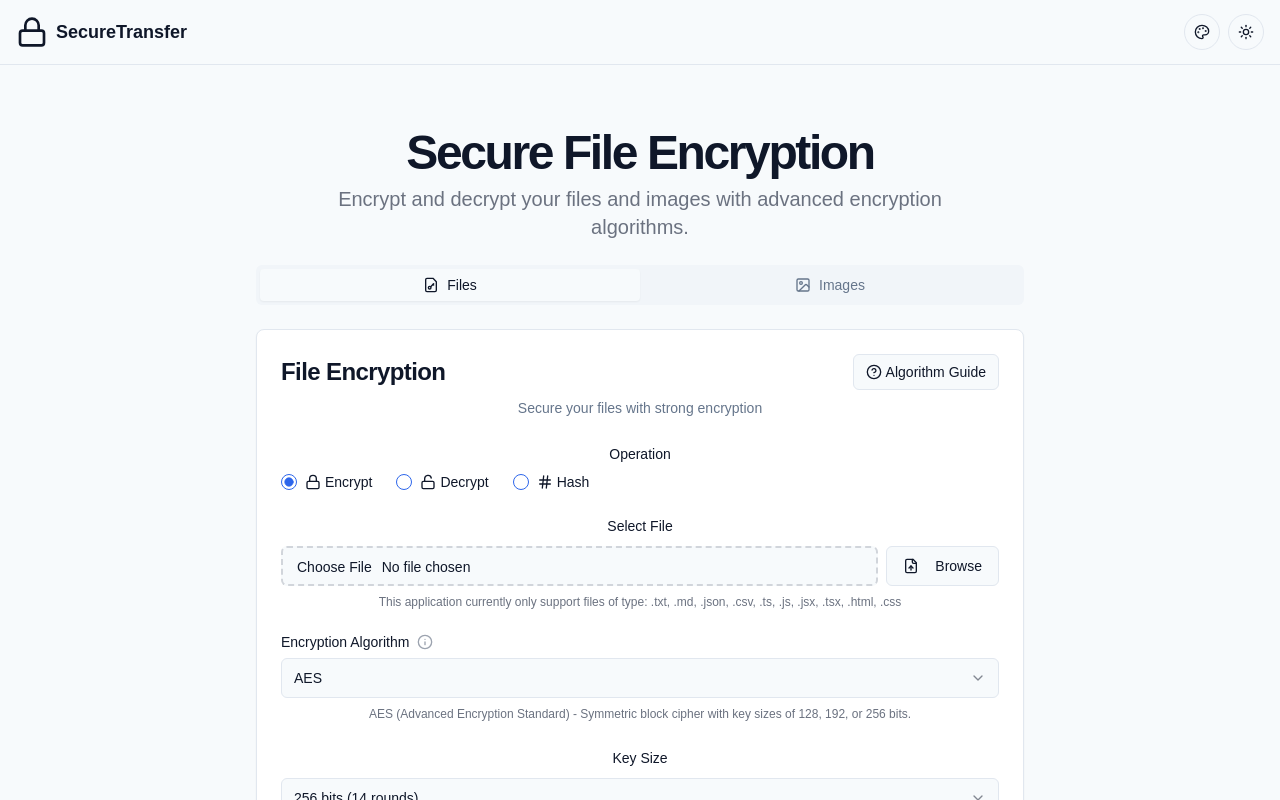
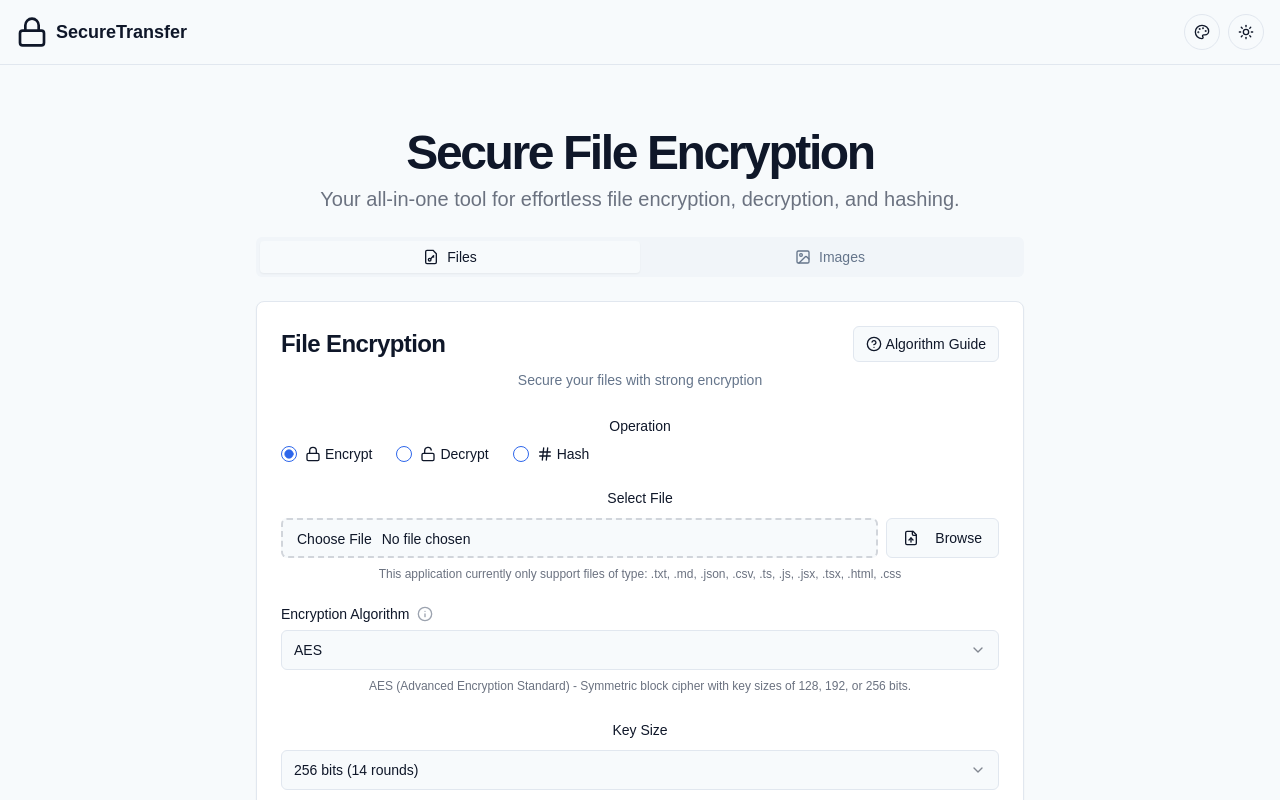
Before and after one commit to MohamedAziz-Khezami/Security_Project, a Next.js app in the folder frontend/: page / in a window 1280 px wide. Shown: the top 800 px of the page. Built offline with nearby package versions, Linux system fonts and the light colour scheme.

Commit message:
Update page.tsx

```diff
--- a/frontend/app/page.tsx
+++ b/frontend/app/page.tsx
@@ -11,7 +11,7 @@ export default function Home() {
         <div className="space-y-2">
           <h1 className="text-3xl font-bold tracking-tighter sm:text-4xl md:text-5xl">Secure File Encryption</h1>
           <p className="mx-auto max-w-[700px] text-gray-500 md:text-xl">
-            Encrypt and decrypt your files and images with advanced encryption algorithms.
+            Your all-in-one tool for effortless file encryption, decryption, and hashing.
           </p>
         </div>
 
```
